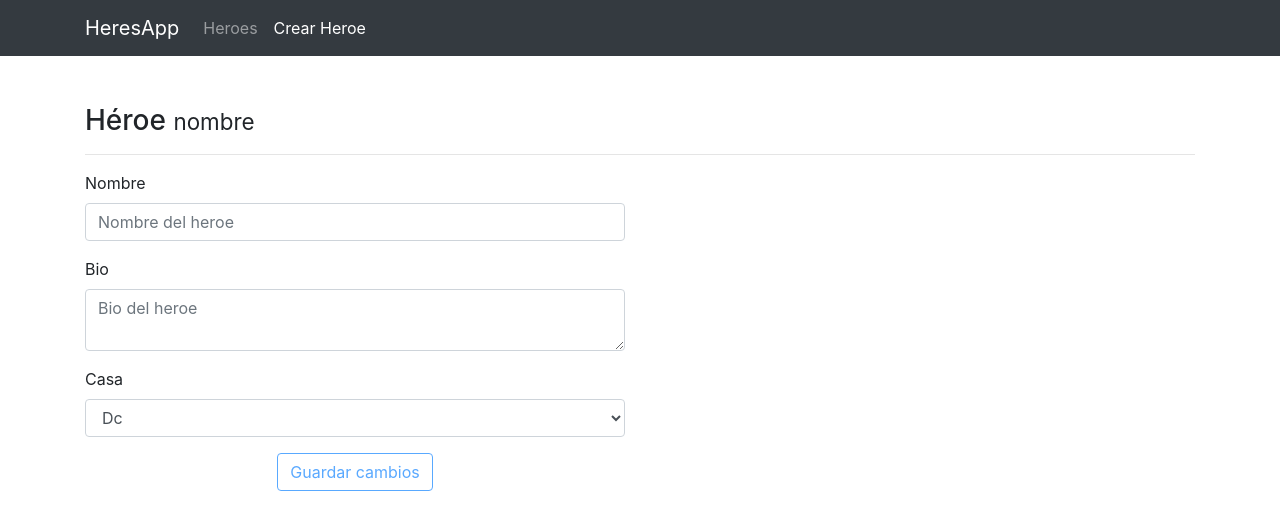
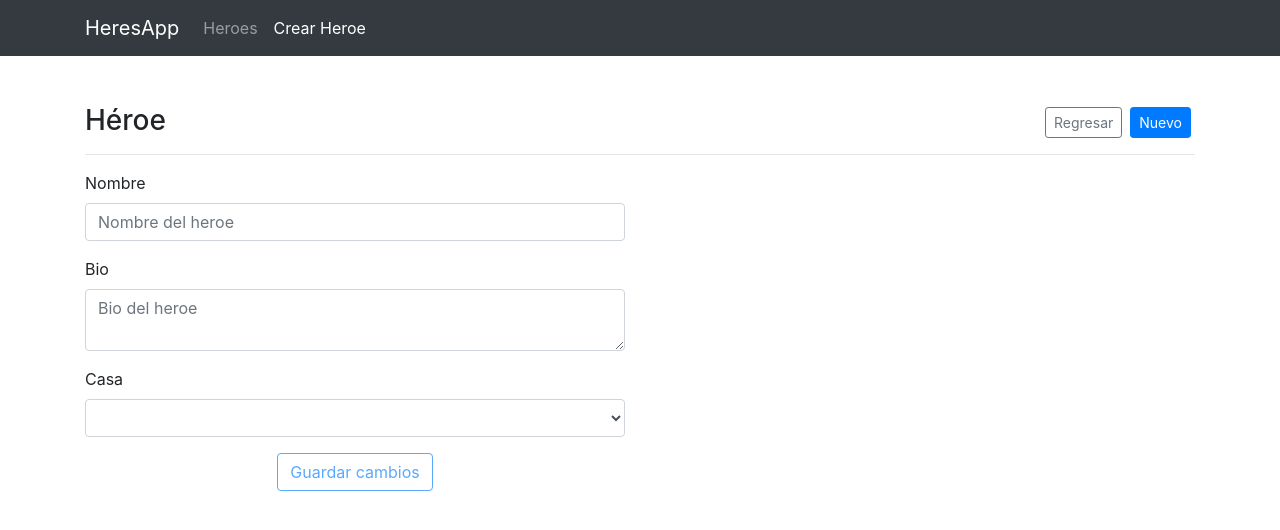
Before and after one commit to samir04m/Angular-HeroesApp, an Angular app: page /heroe/crear in a window 1280 px wide. Shown: the top 530 px of the page. Built offline with nearby package versions, Linux system fonts and the light colour scheme; no server answers.

Commit message:
Peticion GET para obtener heroe

```diff
--- a/src/app/components/heroes/heroe.component.html
+++ b/src/app/components/heroes/heroe.component.html
@@ -1,4 +1,10 @@
-<h3>Héroe <small>nombre</small></h3>
+<h3>
+   Héroe <small>{{heroe.nombre}}</small>
+   <div class="float-right">
+      <button [routerLink]="['heroes']" class="btn btn-sm btn-outline-secondary mx-1">Regresar</button>
+      <button (click)="agregarNuevo(forma)" class="btn btn-sm btn-primary mx-1">Nuevo</button>
+   </div>
+</h3>
 <hr>
 
 <div class="row animated fadeIn fast">
--- a/src/app/components/heroes/heroe.component.ts
+++ b/src/app/components/heroes/heroe.component.ts
@@ -15,7 +15,7 @@ export class HeroeComponent implements OnInit {
    heroe:Heroe = {
       nombre:"",
       bio:"",
-      casa:"Dc"
+      casa:""
    }
 
    nuevo:boolean = false;
@@ -25,10 +25,22 @@ export class HeroeComponent implements OnInit {
                private router:Router,
                private _activatedRoute:ActivatedRoute) {
 
-      this._activatedRoute.params.subscribe(
-         parametros =>  this.id = parametros['id']
-      );
+      this._activatedRoute.params.subscribe(parametros =>  {
+         this.id = parametros['id'];
+         if (this.id !== "nuevo"){
+            this._heroesService.getHeroe(this.id).subscribe(heroe => {
+               if (heroe){
+                  this.heroe = heroe;
+               }else{
+                  this.router.navigate(['/heroes']);
+               }
+            });
+         }
+      });
 
+   }
+
+   ngOnInit() {
    }
 
    guardar(){
@@ -47,10 +59,13 @@ export class HeroeComponent implements OnInit {
          },
          error=>console.log(error));
       }
-
    }
 
-   ngOnInit() {
+   agregarNuevo(forma:NgForm){
+      this.router.navigate(['/heroe','nuevo']);
+      forma.reset();
    }
 
+
+
 }
--- a/src/app/services/heroes.service.ts
+++ b/src/app/services/heroes.service.ts
@@ -9,7 +9,7 @@ import { Heroe } from '../interfaces/heroe.interface';
 export class HeroesService {
 
    heroesURL:string =  "https://heroesapp-656e5.firebaseio.com/heroes.json";
-   heroeURL:string =  "https://heroesapp-656e5.firebaseio.com/heroe/";
+   heroeURL:string =  "https://heroesapp-656e5.firebaseio.com/heroes/";
 
    constructor(private http:HttpClient) { }
 
@@ -37,4 +37,13 @@ export class HeroesService {
          return resp;
       }));
    }
+
+   getHeroe(key$:string){
+      let headers = new HttpHeaders({
+         'Content-Type': 'application/json'
+      });
+      let url = `${ this.heroeURL }/${ key$ }.json`;
+
+      return this.http.get(url, { headers }).pipe( map((resp: Heroe) => resp ) );
+   }
 }
```
